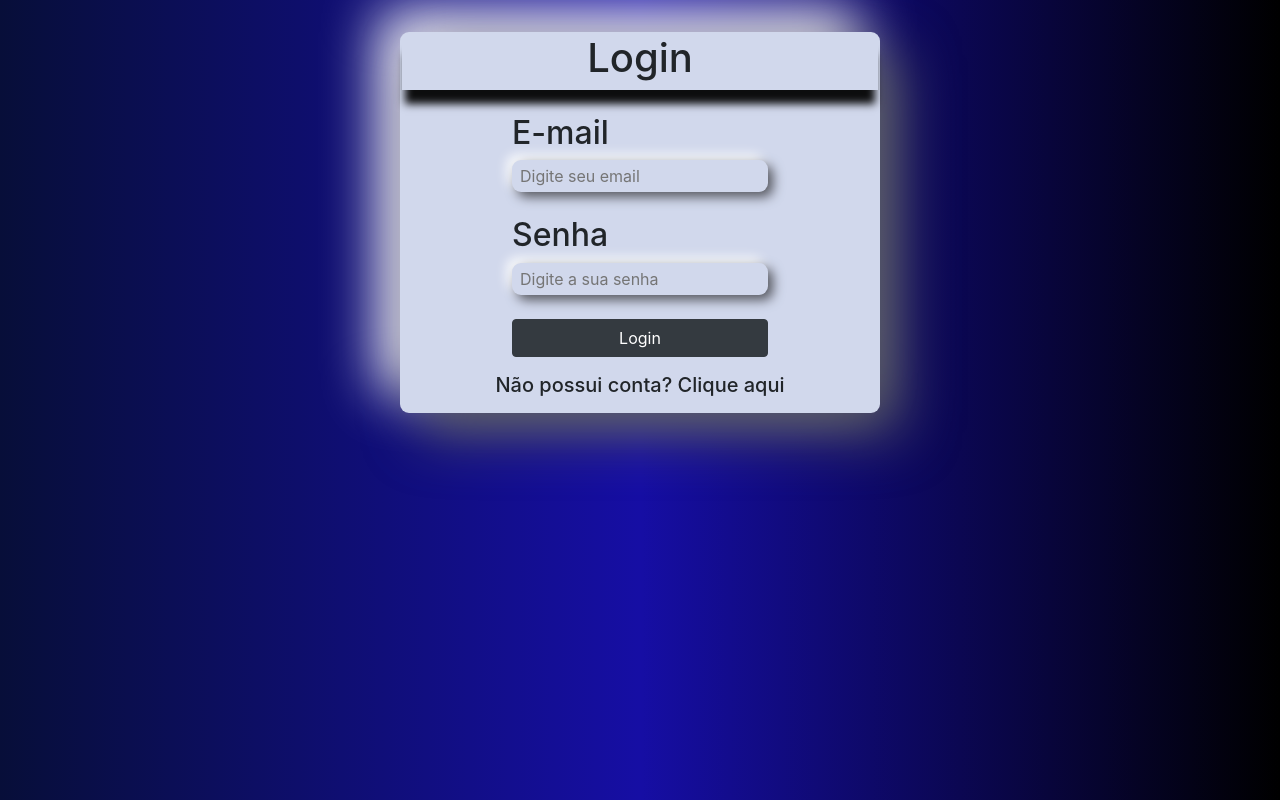
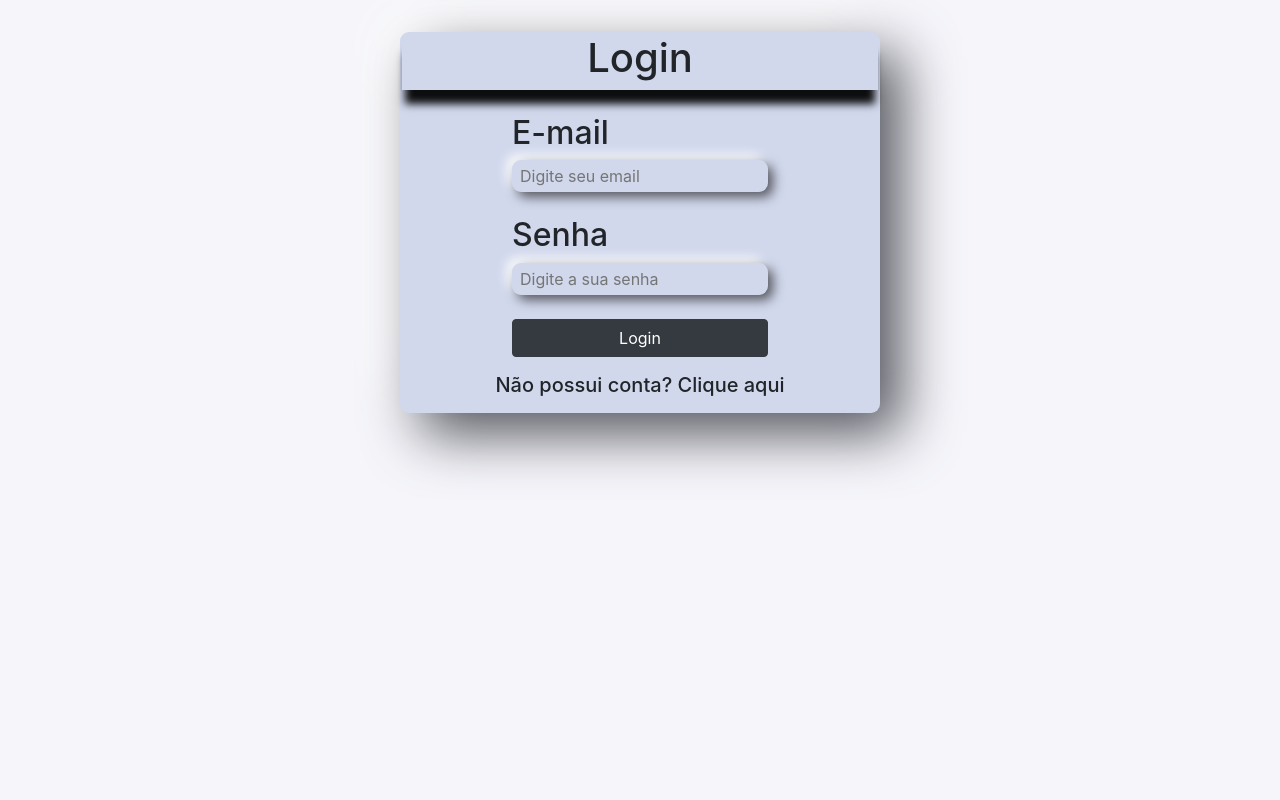
Before and after one commit to maxdevsr/vuejsHub, a Vue app in the folder vueHub/: page /login in a window 1280 px wide. Shown: the top 800 px of the page. Built offline with nearby package versions, Linux system fonts and the light colour scheme.

Commit message:
cor background

```diff
--- a/vueHub/src/App.vue
+++ b/vueHub/src/App.vue
@@ -16,14 +16,6 @@
   justify-content: center;
 }
 #app {
-  background: #070e39;
-  background: -moz-linear-gradient(left, #070e39 0%, #160ea4 50%, #000000 100%);
-  background: -webkit-linear-gradient(
-    left,
-    #070e39 0%,
-    #160ea4 50%,
-    #000000 100%
-  );
-  background: linear-gradient(to right, #070e39 0%, #160ea4 50%, #000000 100%);
+  background-color: #f5f5fa;
 }
 </style>
--- a/vueHub/src/router/index.js
+++ b/vueHub/src/router/index.js
@@ -1,23 +1,29 @@
 import { createRouter, createWebHistory } from 'vue-router'
 
+const token = JSON.parse(localStorage.getItem("@atriaToken"));
+
 const router = createRouter({
-  history: createWebHistory(import.meta.env.BASE_URL),
+  history: createWebHistory(),
   routes: [
     {
-      path: '/login',
+      path:'/login',
       name: 'Login',
-      component: () => import('../views/Login.vue')
+      component:() => import('../views/Login.vue')
     },
     {
       path: '/register',
       name: 'Register',
-      component: () => import('../views/Register.vue')
+      component:() => import('../views/Register.vue')
     },
     {
       path: '/dashboard',
       name: 'Dashboard',
-      component: () => import('../views/Dashboard.vue')
-    }
+      component: token ? () => import('../views/Dashboard.vue') : () => router.push("/login")
+    },
+{
+    path: '/:pathMatch(.*)*',
+    component: () => import('../views/Login.vue')
+,}
   ]
 })
 
--- a/vueHub/src/views/Register.vue
+++ b/vueHub/src/views/Register.vue
@@ -109,6 +109,7 @@ export default {
         contact: contact.value,
         course_module: course_module.value,
       };
+
       console.log(user);
       api
         .post("/users", user)
```
